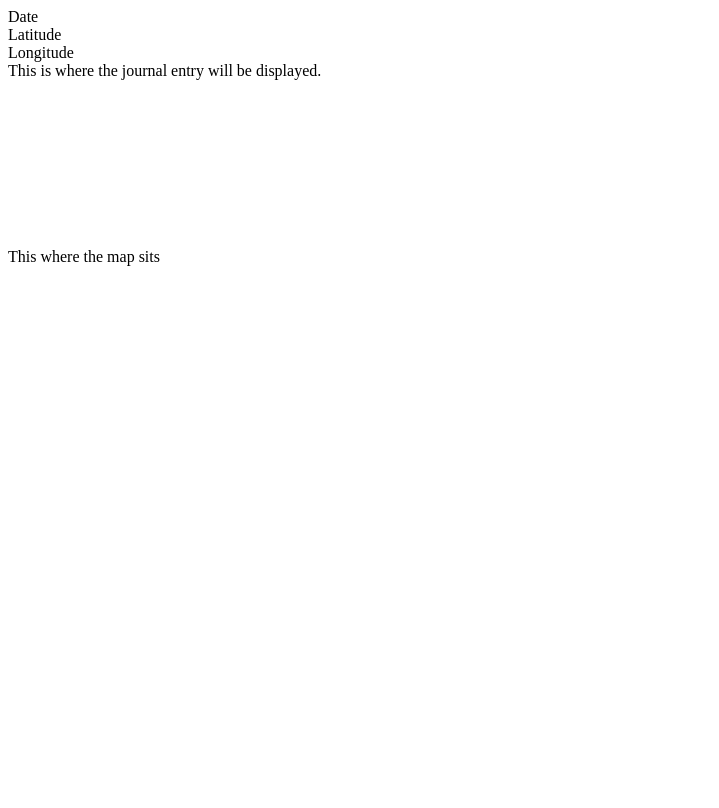
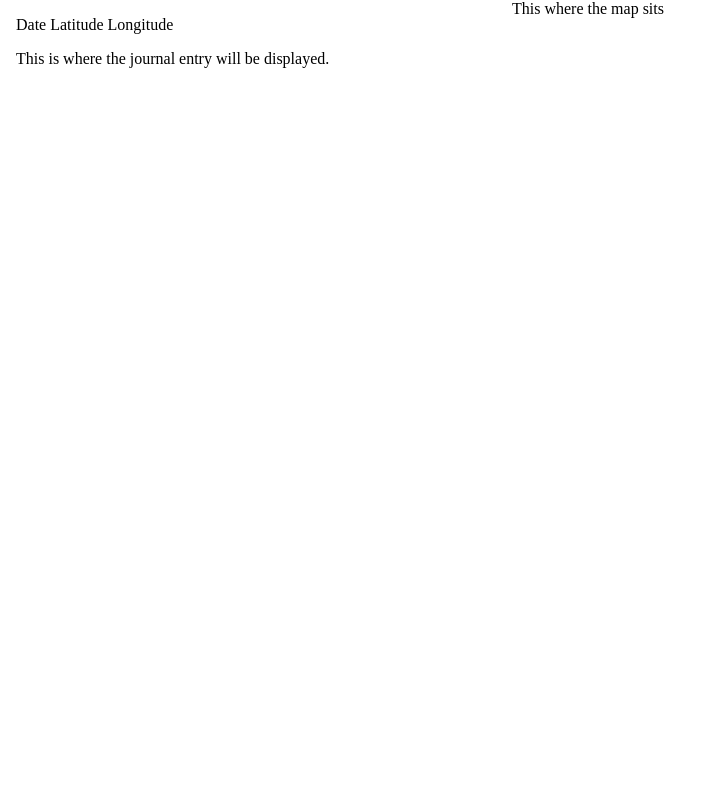
Before and after one commit to antipodite/journeymapper, a Flask app: page / in a window 1280 px wide. Shown: the whole page, without its empty margins (0-719 px from the left). After the commit the page ends 68 px from the top, so only its background shows below. Run offline with Flask 2, Linux system fonts and the light colour scheme; parts of the project's set-up code (start-up, migrations or seed data) failed here and were passed over; some libraries are stand-ins or nearby versions.

Commit message:
Forgot to commit index.html changes

```diff
--- a/templates/index.html
+++ b/templates/index.html
@@ -5,29 +5,17 @@
         <script src="https://ajax.googleapis.com/ajax/libs/jquery/1.9.1/jquery.min.js"></script>
         <script src="https://maps.googleapis.com/maps/api/js"></script>
         <script src="/static/mapinterface.js"></script>
+        <link rel="stylesheet" type="text/css" href="/static/style.css">
         <style type="text/css">
-            html, body {
-                height: 100%;
-                overflow: auto;
-            }
-            #entry_box {
-                height: 30%;
-                overflow: scroll;
-            }
-            #map_box {
-                height: 70%;
-                margin-bottom: 1em;
-                display: block;
-            }
         </style>
     </head>
 
     <body>
         <div id="entry_box">
-            <div id="date_field">Date</div>
-            <div id="lat_field">Latitude</div>
-            <div id="lng_field">Longitude</div>
-            <div id="entry_field">This is where the journal entry will be displayed.</div>
+            <span id="date_field">Date</span>
+            <span id="lat_field">Latitude</span>
+            <span id="lng_field">Longitude</span>
+            <p id="entry_field">This is where the journal entry will be displayed.</p>
         </div>
         <div id="map_box">This where the map sits</div>
     </body>
```
